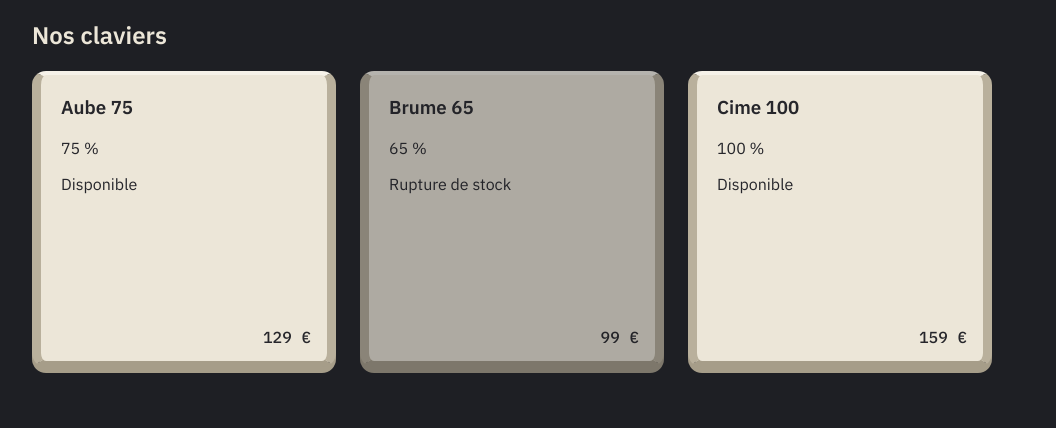
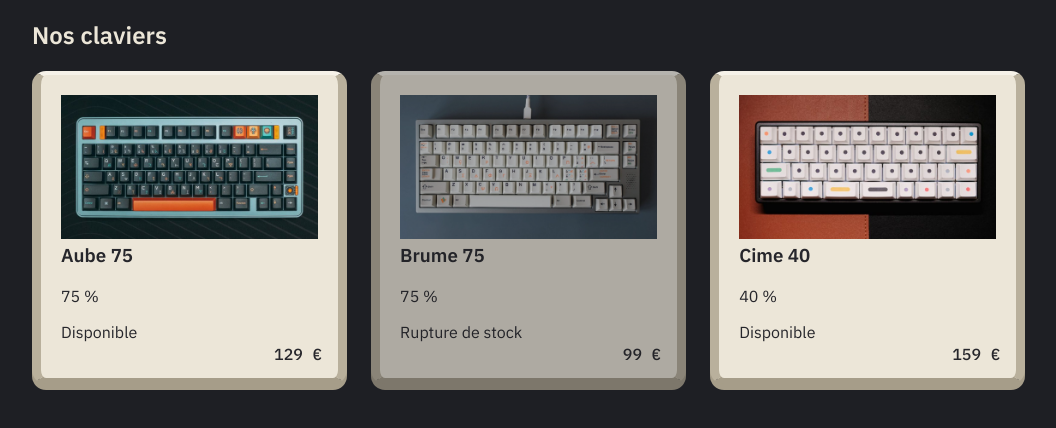
Before and after one commit to Sunchained/touche-finale, a plain HTML site: page index.html in a window 1280 px wide. Shown: the part 66-494 px from the top of the page, without its empty margins (128-1184 px from the left). Drawn offline with Linux system fonts and the light colour scheme.

Commit message:
Ajouter une photo de chaque clavier en haut de sa carte, dans un même cadre 16/9

```diff
--- a/script.js
+++ b/script.js
@@ -1,13 +1,36 @@
 const claviers = [
-  { nom: "Aube 75", prix: 129, taille: "75 %", stock: 8 },
-  { nom: "Brume 65", prix: 99, taille: "65 %", stock: 0 },
-  { nom: "Cime 100", prix: 159, taille: "100 %", stock: 14 },
+  {
+    nom: "Aube 75",
+    prix: 129,
+    taille: "75 %",
+    stock: 8,
+    image: "images/aube-75.jpg",
+  },
+  {
+    nom: "Brume 75",
+    prix: 99,
+    taille: "75 %",
+    stock: 0,
+    image: "images/brume-75.jpg",
+  },
+  {
+    nom: "Cime 40",
+    prix: 159,
+    taille: "40 %",
+    stock: 14,
+    image: "images/cime-40.jpg",
+  },
 ];
 
 const zoneProduits = document.querySelector(".produits");
 for (const clavier of claviers) {
   const ligneClavier = document.createElement("li");
   ligneClavier.classList.add("carte");
+  const photoClavier = document.createElement("img");
+  photoClavier.classList.add("carte-photo");
+  photoClavier.src = clavier.image;
+  photoClavier.alt = "Clavier " + clavier.nom + " vu du dessus";
+  ligneClavier.append(photoClavier);
   const nomClavier = document.createElement("h3");
   nomClavier.classList.add("carte-nom");
   nomClavier.textContent = clavier.nom;
--- a/style.css
+++ b/style.css
@@ -57,6 +57,12 @@ body {
   box-shadow: 0 0 0 var(--dessous);
 }
 
+.carte-photo {
+  width: 100%;
+  aspect-ratio: 16/9;
+  object-fit: cover;
+}
+
 .carte-prix {
   position: absolute;
   right: 16px;
```
Also changed, not shown: images/aube-75.jpg (added), images/brume-75.jpg (added), images/cime-40.jpg (added).
